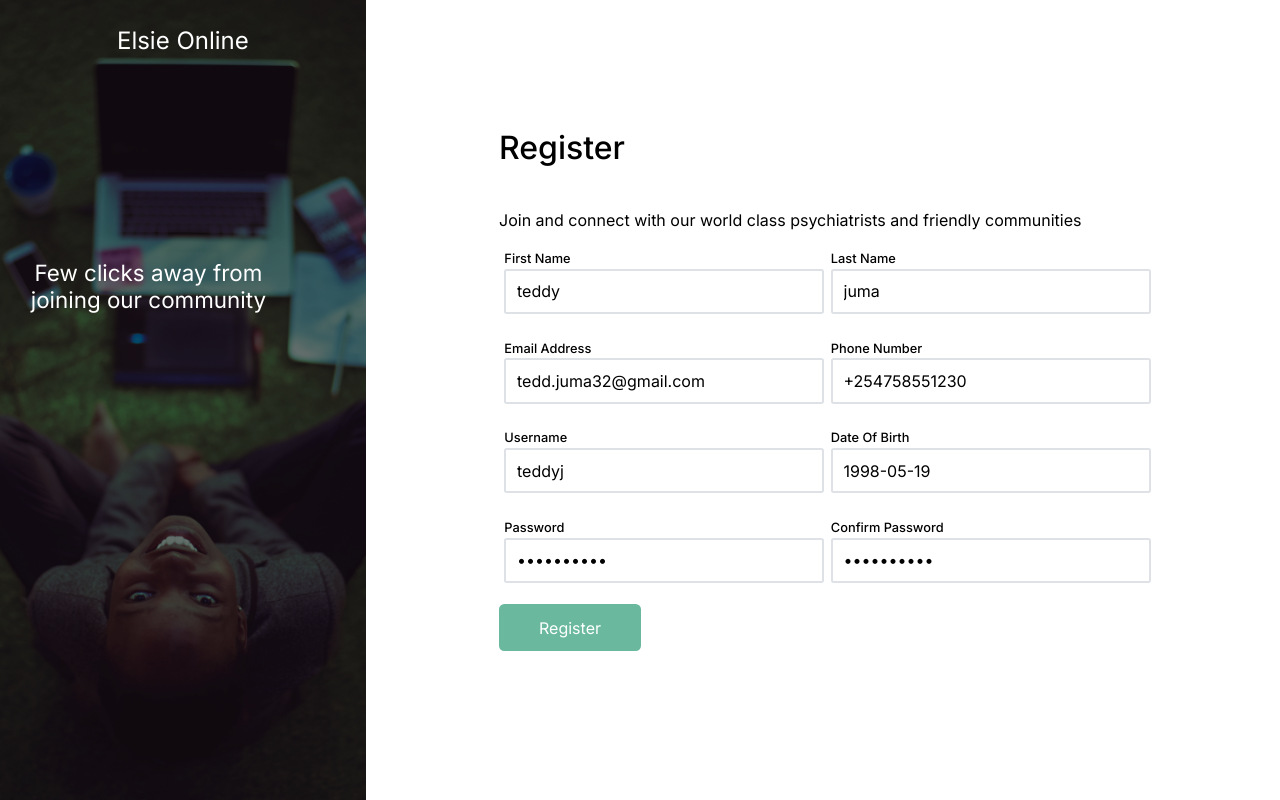
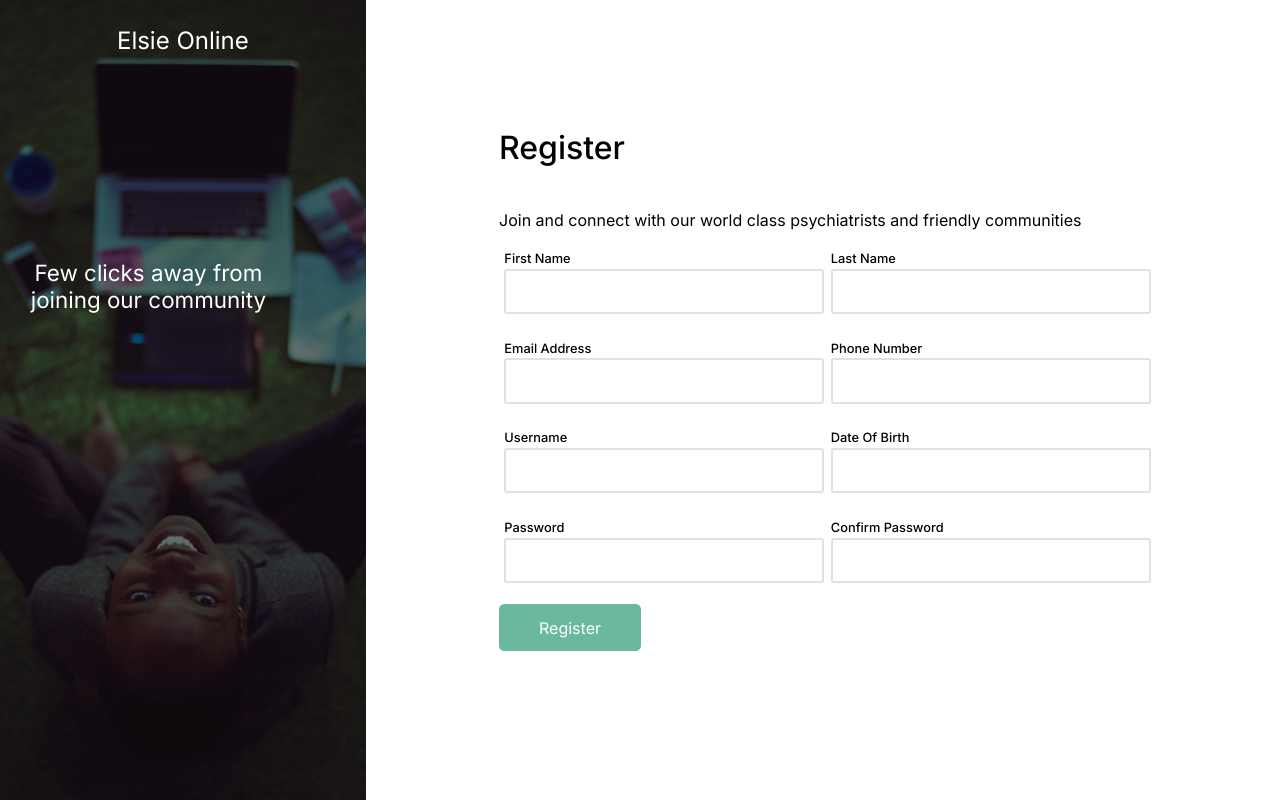
Before and after one commit to teddy-otieno/elsie, a Next.js app in the folder web/: page /sign_up in a window 1280 px wide. Built offline with nearby package versions, Linux system fonts and the light colour scheme.

Commit message:
Fix remove temp

```diff
--- a/web/pages/counsellor/index.tsx
+++ b/web/pages/counsellor/index.tsx
@@ -45,7 +45,7 @@ const AvailableAppointmentCard: React.FC<AvailableAppointmentCardProp> = ({appoi
 	return (
 		<AvailableAppointmentCardContainer activated={active}>
 			<div className="avatar"></div>
-			<div className="name">{"Teddy Juma"}</div>
+			<div className="name">{"John Doe"}</div>
 			<div className=" date labeled-text">
 				<h5>Date</h5>
 				<p>{time_object.toDateString()}</p>
--- a/web/pages/patient/index.tsx
+++ b/web/pages/patient/index.tsx
@@ -230,9 +230,7 @@ class Calendar extends React.PureComponent<CalendarProps, CalendarState> {
 }
 
 class PatientDashboard extends React.Component<PatientDashboardProps> {
-	create_new_appointment = async () => {
-		//TODO(Teddy) direct to the create appointments
-	}
+	create_new_appointment = async () => { }
 
 	render() {
 
--- a/web/pages/sign_up.tsx
+++ b/web/pages/sign_up.tsx
@@ -31,16 +31,16 @@ class SignUpPage extends React.Component<SignUpProps, SignUpPageState> {
 		super(props);
 
 		this.state = {
-			username: "teddyj",
-			password: "helloworld",
-			confirm_password: "helloworld",
-			email_address: "tedd.juma32@gmail.com",
-			phone_number: "+254758551230",
-			f_name: "teddy",
-			l_name: "juma",
-			date_of_birth: "1998-05-19",
-			qualificatoin: "Masters is psychology",
-			university: "Multimedia University of Keny"
+			username: "",
+			password: "",
+			confirm_password: "",
+			email_address: "",
+			phone_number: "",
+			f_name: "",
+			l_name: "",
+			date_of_birth: "",
+			qualificatoin: "",
+			university: ""
 		};
 	}
 
```
